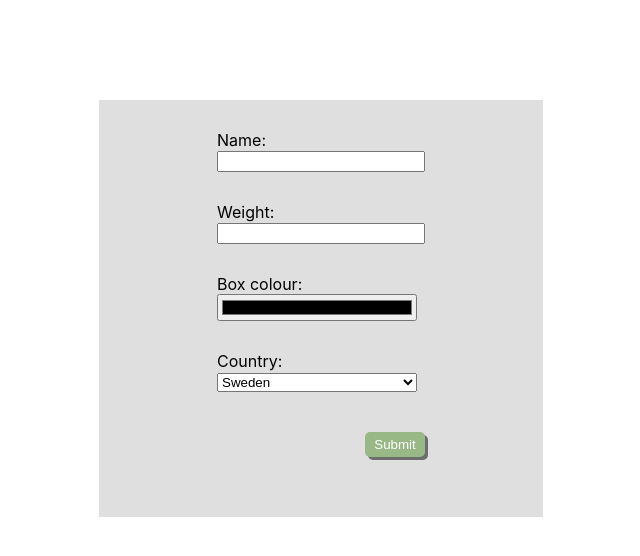
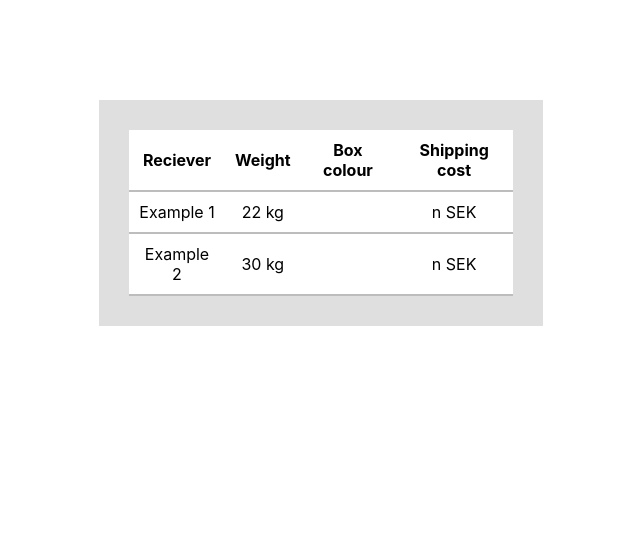
Before and after one commit to martina-a/Boxinator, a React (Create React App) app in the folder client/: page / in a window 1280 px wide. Shown: the top 556 px of the page, without its empty margins (319-959 px from the left). Built offline with nearby package versions, Linux system fonts and the light colour scheme.

Commit message:
Table to list

```diff
--- a/client/src/App.css
+++ b/client/src/App.css
@@ -1,4 +1,13 @@
 #form-container {
+  margin: auto;
+  margin-top: 100px;
+  display: flex;
+  width: 30%;
+  padding: 30px;
+  background-color: #dfdfdf;
+}
+
+#list-container {
   margin: auto;
   margin-top: 100px;
   display: flex;
@@ -41,3 +50,20 @@ input {
   transform: translateY(3px) translateX(3px);
   box-shadow: 0 0;
 }
+
+table {
+  margin: auto;
+  border-collapse: collapse;
+  width: 500px;
+}
+
+tr {
+  border-bottom: solid #bdbdbd 2px;
+  background-color: #ffffff;
+}
+
+th,
+td {
+  padding: 10px;
+  text-align: center;
+}
--- a/client/src/App.js
+++ b/client/src/App.js
@@ -1,10 +1,11 @@
 import './App.css'
 import React from 'react'
-import Form from './components/Form.js'
+// import Form from './components/Form.js'
+import List from './components/List.js'
 
 function App () {
   return (
-    <Form></Form>
+    <List></List>
   )
 }
 
--- a/client/src/components/List.js
+++ b/client/src/components/List.js
@@ -0,0 +1,32 @@
+import React, { Component } from 'react'
+
+class List extends Component {
+  render () {
+    return (
+      <div id="list-container">
+        <table>
+          <tr>
+            <th>Reciever</th>
+            <th>Weight</th>
+            <th>Box colour</th>
+            <th>Shipping cost</th>
+          </tr>
+          <tr>
+            <td>Example 1</td>
+            <td>22 kg</td>
+            <td></td>
+            <td>n SEK</td>
+          </tr>
+          <tr>
+            <td>Example 2</td>
+            <td>30 kg</td>
+            <td></td>
+            <td>n SEK</td>
+          </tr>
+        </table>
+      </div>
+    )
+  }
+}
+
+export default List
```
